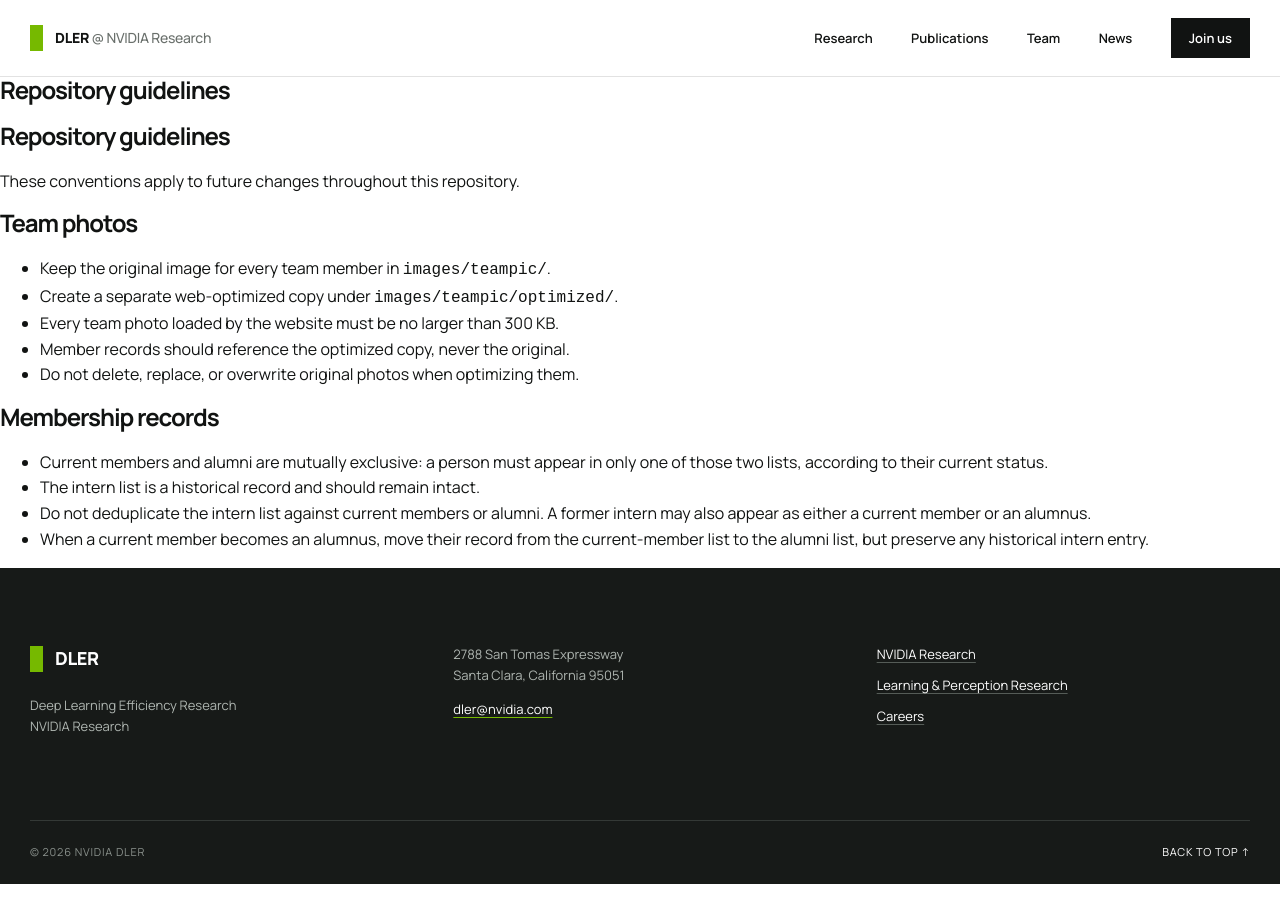
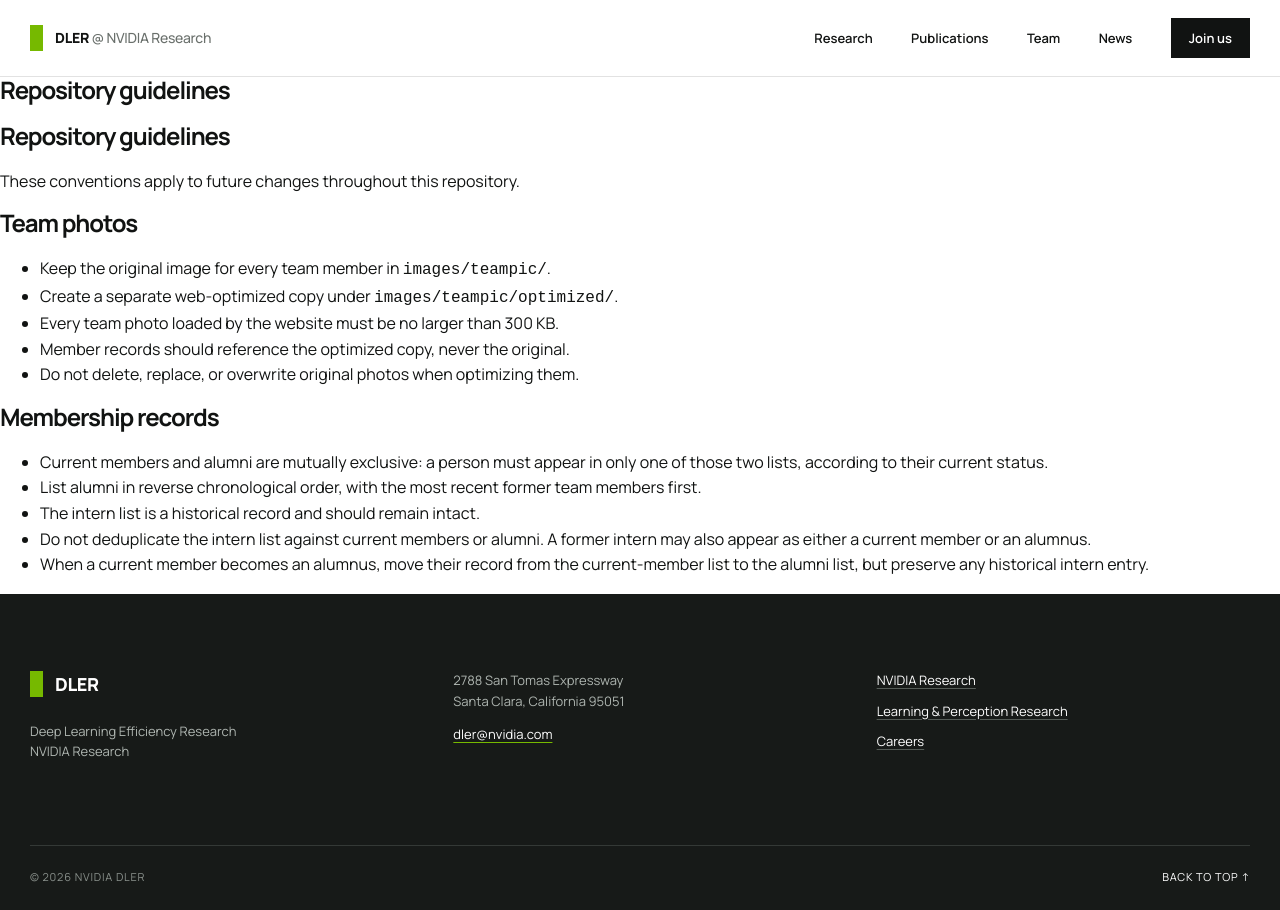
Before and after one commit to nv-dler/nv-dler.github.io, a Jekyll site: the page built from AGENTS.md, in a window 1280 px wide. Built offline with Jekyll 4.4.1, drawn with Linux system fonts in a browser that asks for light colours; our own code applies the rules of GitHub Pages for plain Markdown files.

Commit message:
Document alumni ordering convention

```diff
--- a/AGENTS.md
+++ b/AGENTS.md
@@ -13,6 +13,7 @@ These conventions apply to future changes throughout this repository.
 ## Membership records
 
 - Current members and alumni are mutually exclusive: a person must appear in only one of those two lists, according to their current status.
+- List alumni in reverse chronological order, with the most recent former team members first.
 - The intern list is a historical record and should remain intact.
 - Do not deduplicate the intern list against current members or alumni. A former intern may also appear as either a current member or an alumnus.
 - When a current member becomes an alumnus, move their record from the current-member list to the alumni list, but preserve any historical intern entry.
```
